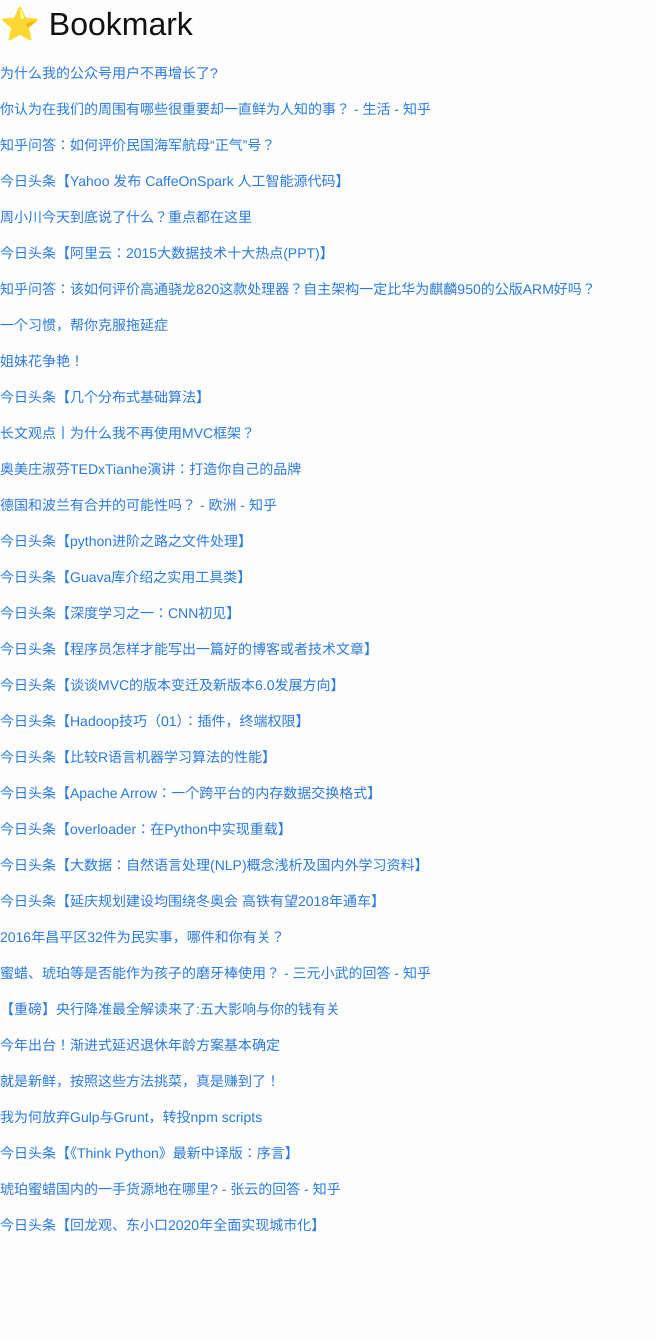
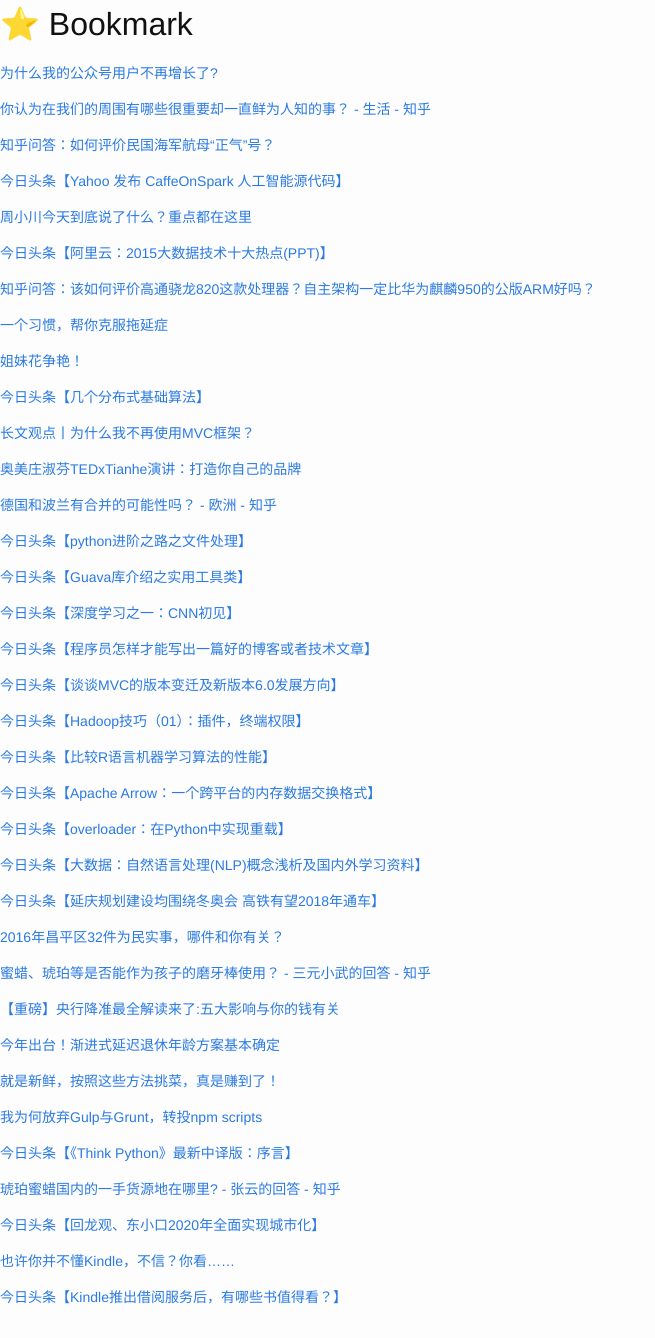
Before and after one commit to cnwarden/cnwarden.github.io, a Jekyll site: the page built from fav/index.md, in a window 1280 px wide. Shown: the whole page, without its empty margins (0-655 px from the left). Built offline with Jekyll 4.4.1, drawn with Linux system fonts in a browser that asks for light colours; emoji names are drawn with the system emoji font; before the commit the page ends 1266 px from its top, so only the background shows below that.

Commit message:
auto commit

```diff
--- a/fav/index.md
+++ b/fav/index.md
@@ -70,3 +70,7 @@ title:  fav
 [琥珀蜜蜡国内的一手货源地在哪里? - 张云的回答 - 知乎](http://www.zhihu.com/question/21350613/answer/37213505)
 
 [今日头条【回龙观、东小口2020年全面实现城市化】](http://toutiao.com/item/6256804680945369602/?iid=3578109516&app=news_article&tt_from=android_share&utm_source=email&utm_medium=toutiao_android&utm_campaign=client_share)
+
+[也许你并不懂Kindle，不信？你看......](http://mp.weixin.qq.com/s?__biz=MjM5NDI3NjE0MQ==&mid=402209244&idx=1&sn=12b96b3812bb83235b9175de5483e0f2&scene=0#wechat_redirect)
+
+[今日头条【Kindle推出借阅服务后，有哪些书值得看？】](http://toutiao.com/item/6256413567633850882/?iid=3578109516&app=news_article&tt_from=android_share&utm_source=email&utm_medium=toutiao_android&utm_campaign=client_share)
```
